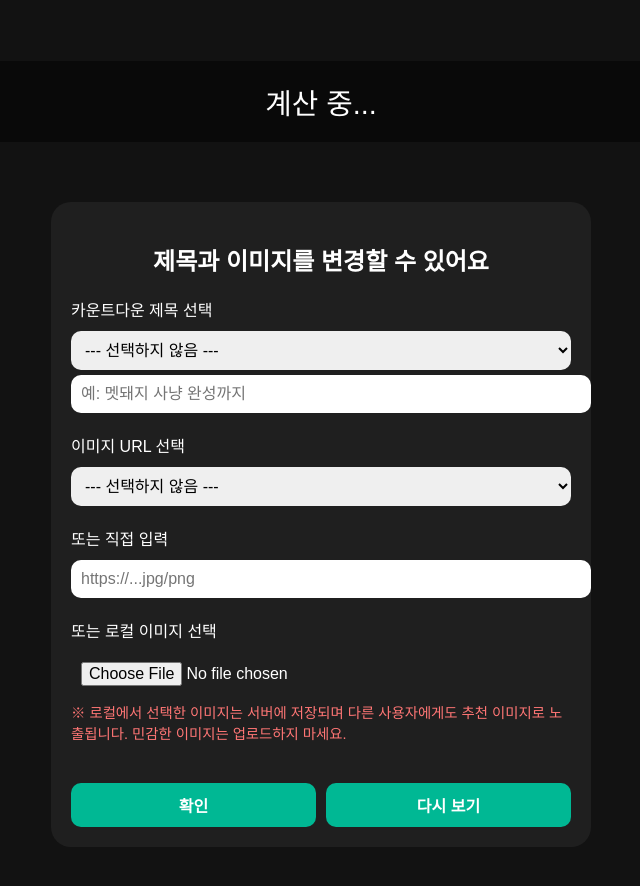
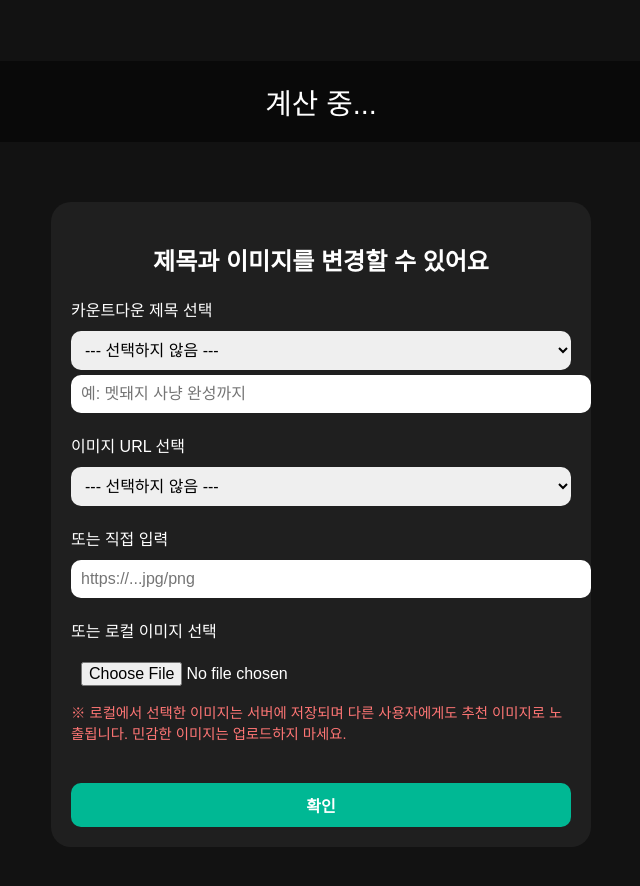
Before and after one commit to dgkim100/boar-countdown, a website: page index.html in a window 1280 px wide. Shown: the whole page, without its empty margins (319-959 px from the left). Before the commit the page ends 847 px from the top, so only its background shows below. Drawn offline with Linux system fonts and the light colour scheme; no server answers.

Commit message:
수정 11

```diff
--- a/index.html
+++ b/index.html
@@ -5,12 +5,12 @@
   <meta name="viewport" content="width=device-width, initial-scale=1.0" />
   <title>카운트다운</title>
   <style>
-    body { margin: 0; font-family: sans-serif; background: #121212; color: white; text-align: center; }
-    .container { max-width: 500px; margin: auto; padding: 20px; background: #1f1f1f; border-radius: 20px; margin-top: 20px; }
+    body { margin: 0; font-family: sans-serif; background: #121212; color: white; text-align: center; padding-bottom: 100px; }
+    .container { max-width: 500px; margin: 0 auto; padding: 20px; background: #1f1f1f; border-radius: 20px; margin-top: 20px; position: relative; z-index: 1; }
     label { text-align: left; display: block; margin: 20px 0 5px; }
     select, input, button { width: 100%; padding: 10px; font-size: 1rem; border-radius: 10px; border: none; margin-top: 5px; }
     button { background: #00b894; color: white; font-weight: bold; margin-top: 20px; cursor: pointer; }
-    #countdownPage { display: block; padding: 40px; }
+    #countdownPage { display: block; padding: 40px; position: relative; z-index: 0; }
     #countdown { font-size: 1.8rem; margin-top: 20px; background: rgba(0,0,0,0.5); padding: 20px; border-radius: 10px; }
     #bgImage {
       position: fixed;
@@ -19,14 +19,13 @@
       height: 100vh;
       object-fit: contain;
       object-position: center;
-      z-index: -1;
+      z-index: -2;
       filter: brightness(0.6);
       display: none;
     }
     #previewImage { margin-top: 10px; max-width: 100%; border-radius: 10px; display: none; }
     .hint { font-size: 0.9rem; color: #ccc; text-align: left; margin-top: 5px; }
-    .button-group { display: flex; gap: 10px; margin-top: 20px; }
-    .button-group button { flex: 1; }
+    .button-group { margin-top: 20px; }
   </style>
 </head>
 <body>
@@ -61,9 +60,9 @@
 
     <div class="button-group">
       <button onclick="confirmSelection()">확인</button>
-      <button onclick="reselect()">다시 보기</button>
     </div>
   </div>
+
 
   <script>
     const targetDate = new Date("2025-04-04T11:00:00").getTime();
```
